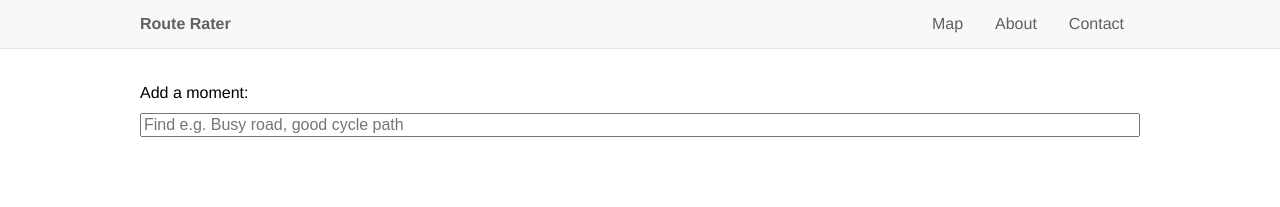
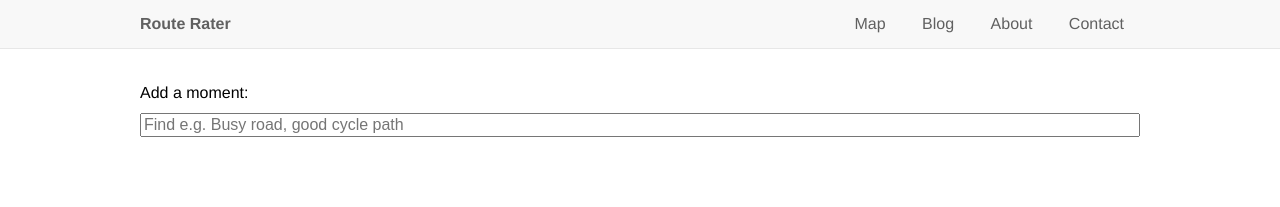
Before and after one commit to RouteRater/routerater, a Jekyll site: the page index.html, which Jekyll copies as it is, in a window 1280 px wide. Shown: the top 207 px of the page. Built offline with Jekyll 4.4.1, drawn with Linux system fonts in a browser that asks for light colours.

Commit message:
update gh-pages

```diff
--- a/index.html
+++ b/index.html
@@ -19,7 +19,10 @@
 					<a href="index.html" class="navbar-brand">Route Rater</a>
 				</div><div class="navbar-collapse collapse" id="navbar">
 					<ul class="nav navbar-nav">
-						<li class=""><a href="map.html">Map</a></li><li class=""><a href="https://github.com/slowe/routerater/">About</a></li><li><a href="https://github.com/slowe/routerater/issues/new?title=Hello&amp;labels=question">Contact</a></li>
+						<li class=""><a href="map.html">Map</a></li>
+                        <li class=""><a href="https://github.com/slowe/routerater/blog">Blog</a></li>
+                        <li class=""><a href="https://github.com/slowe/routerater/">About</a></li>
+                        <li><a href="https://github.com/slowe/routerater/issues/new?title=Hello&amp;labels=question">Contact</a></li>
 					</ul>
 				</div><!--/.nav-collapse -->
 			</div><!--/.container -->
```
